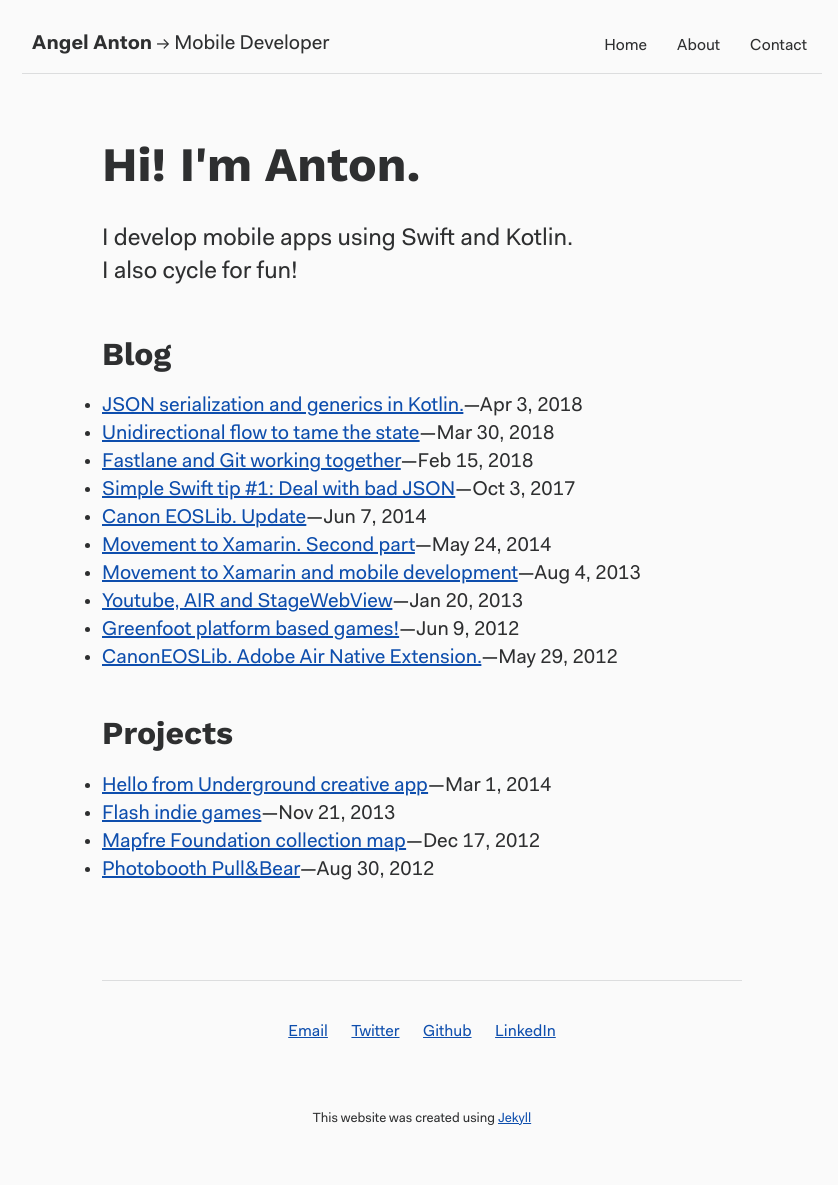
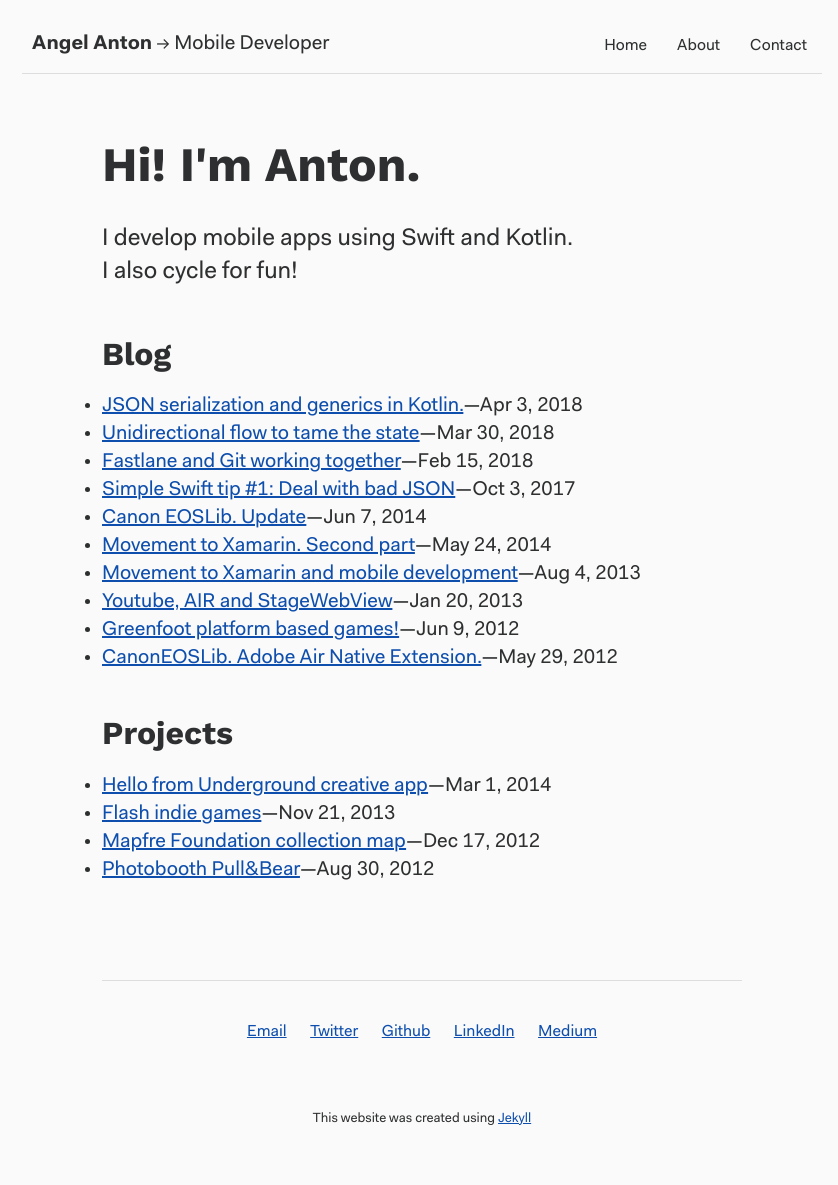
Before and after one commit to monday8am/monday8am.github.io, a Jekyll site: the page built from index.html, in a window 1280 px wide. Shown: the whole page, without its empty margins (218-1056 px from the left). Built offline with Jekyll 4.4.1, drawn with Linux system fonts in a browser that asks for light colours.

Commit message:
Added medium link.

```diff
--- a/_includes/footer.html
+++ b/_includes/footer.html
@@ -6,6 +6,7 @@
 			<a href="https://twitter.com/angel_anton">Twitter</a>
 			<a href="http://github.com/monday8am/">Github</a>
 			<a href="https://www.linkedin.com/in/angeleanton/">LinkedIn</a>
+			<a href="https://medium.com/@angel.anton">Medium</a>
 		</div>
 
 		<small>
```
